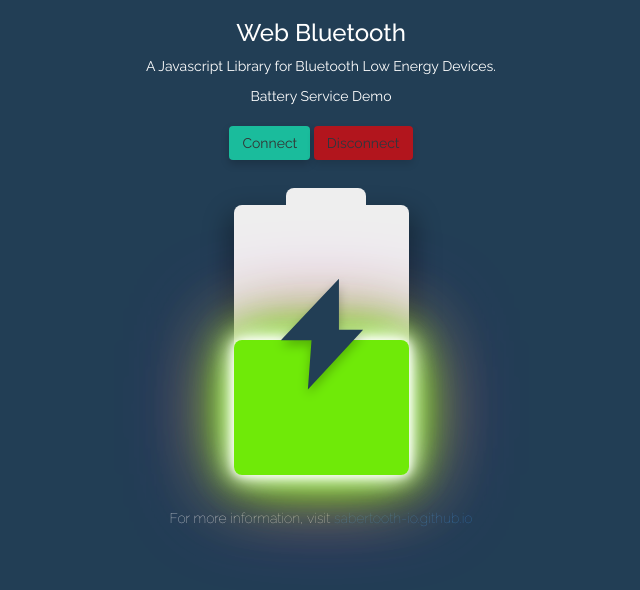
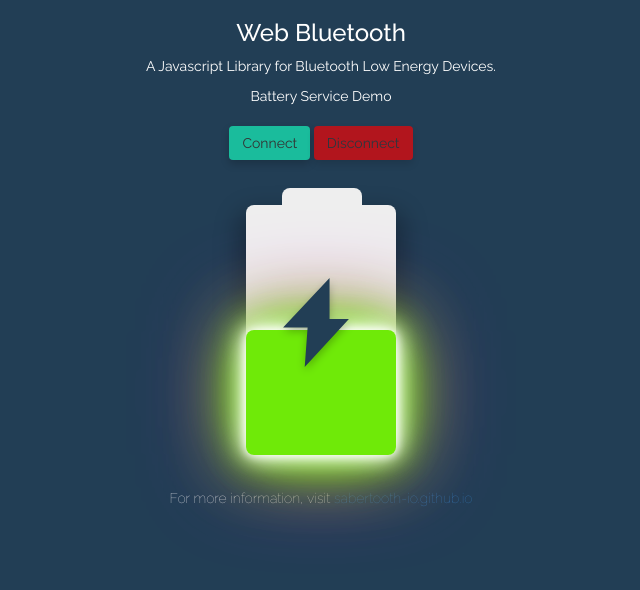
Before and after one commit to apeltz/demo-battery_service, a website: page index.html in a window 1280 px wide. Shown: the whole page, without its empty margins (319-959 px from the left). Drawn offline with nearby package versions, Linux system fonts and the light colour scheme.

Commit message:
fixed heroku

```diff
--- a/styles.css
+++ b/styles.css
@@ -19,8 +19,8 @@ p, div {
 #battery-shell {
   margin:auto;
   background-color:#eee;
-  width:175px;
-  height:270px;
+  width:150px;
+  height:250px;
   border-radius:8px;
   position: relative;
   box-shadow: 0 14px 24px 8px rgba(0, 0, 0, .30);
@@ -29,7 +29,7 @@ p, div {
 #battery-shell:before {
   content:'';
   margin-top:-17px;
-  left:30%;
+  left:24%;
   position:absolute;
   display:block;
   width:80px;
@@ -40,7 +40,7 @@ p, div {
 
 #battery-fill {
   position: absolute;
-  width:175px;
+  width:150px;
   height:2%;
   bottom:0px;
   border-radius:8px;
@@ -52,9 +52,9 @@ p, div {
 }
 #charge {
   position: absolute;
-  width:100px;
-  margin:-28%;
-  margin-top:40%;
+  width:80px;
+  margin:-30%;
+  margin-top:47%;
   z-index: 999;
 }
 .title {
@@ -85,6 +85,7 @@ a {
 }
 .buttons {
   margin-top: 20px;
+  margin-bottom: 10px;
   cursor: pointer;
 }
 .btn {
```
